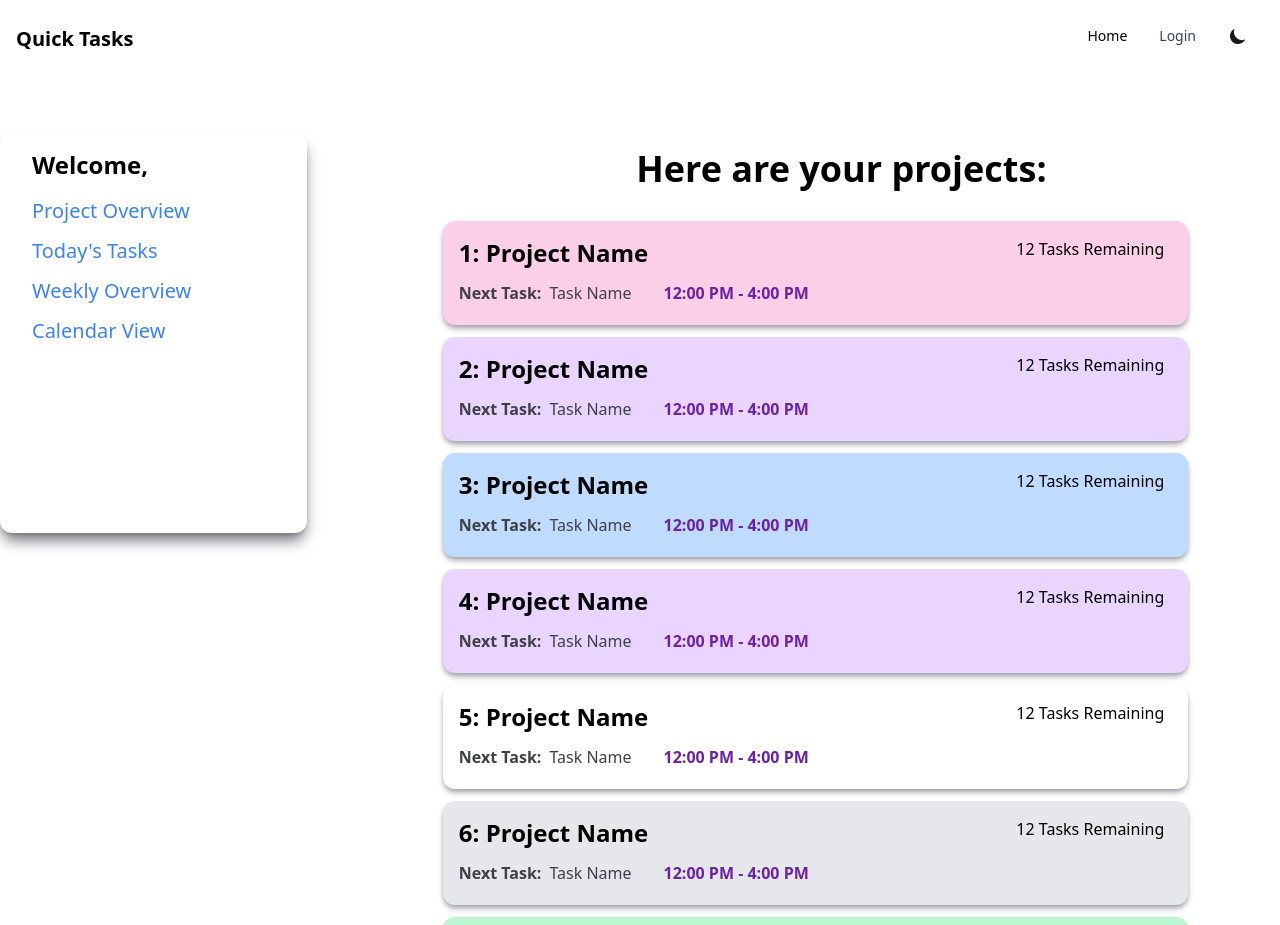
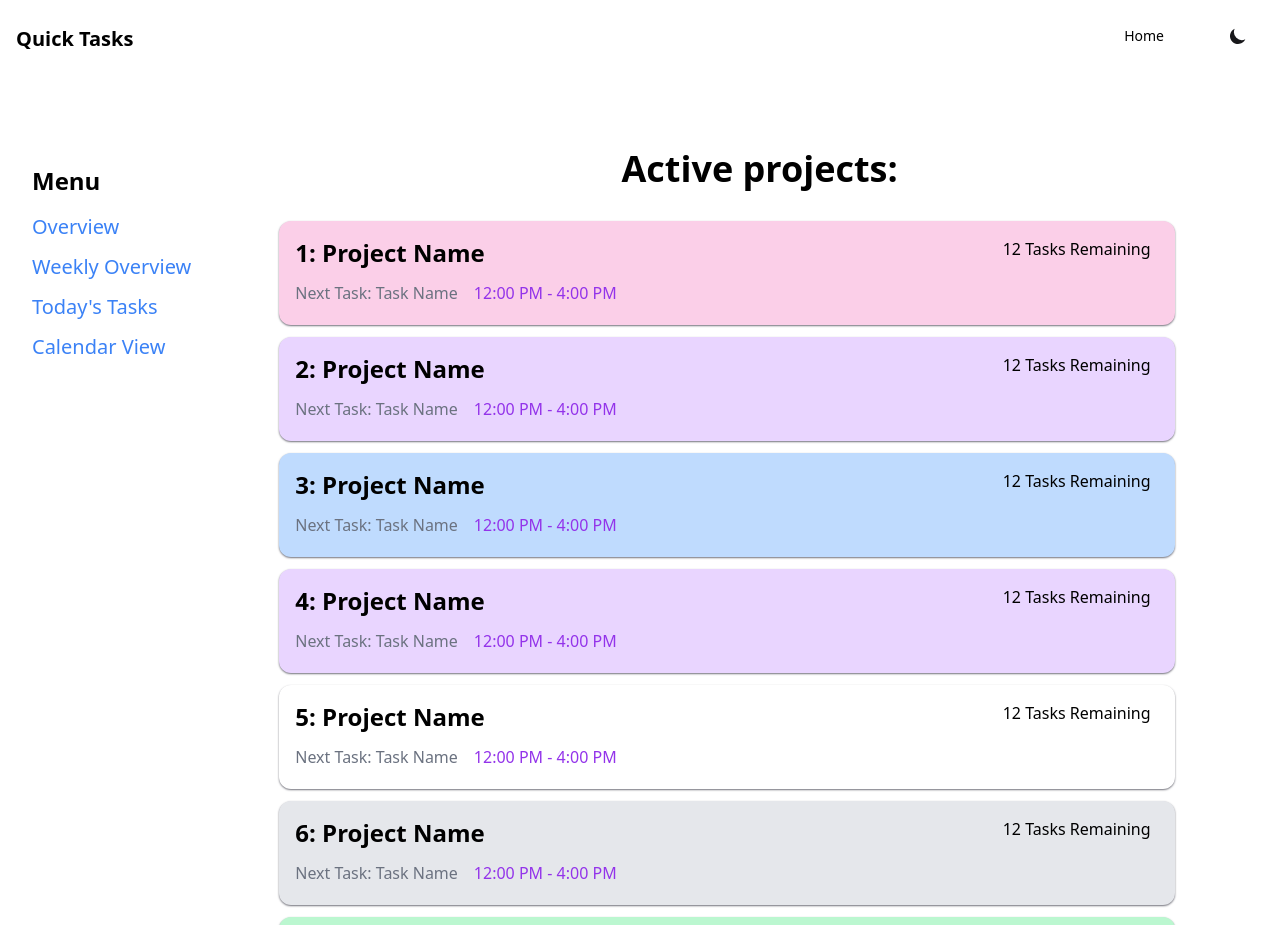
Before and after one commit to Davit-G/barbell-squat-enthusiasts, a React (Vite) app in the folder unihack2023-client/: page /my in a window 1280 px wide. Built offline with nearby package versions, Linux system fonts and the light colour scheme.

Commit message:
Auto stash before merge of "client" and "origin/client"

```diff
--- a/unihack2023-client/src/Layout.jsx
+++ b/unihack2023-client/src/Layout.jsx
@@ -1,7 +1,13 @@
 import React, { useEffect } from "react";
 import { Link } from "react-router-dom";
 import { MoonIcon, SunIcon } from "@heroicons/react/solid";
+import { useSelector } from "react-redux";
+import { selectDispayName, selectLogin } from "./features/login/loginSlice";
 function Layout({ children }) {
+
+    const displayName = useSelector(selectDispayName)
+    const loggedIn = useSelector(selectLogin)
+
     const html = document.querySelector("html");
     const userTheme = localStorage.getItem("theme");
     const systemTheme = window.matchMedia("(prefers-color-scheme: dark)").matches;
@@ -52,7 +58,7 @@ function Layout({ children }) {
                                     to="/login"
                                     className="block py-2 pl-3 pr-4 text-gray-700 rounded hover:bg-gray-100 md:hover:bg-transparent md:border-0 md:hover:text-blue-700 md:p-0 dark:text-gray-400 md:dark:hover:text-white dark:hover:bg-gray-700 dark:hover:text-white md:dark:hover:bg-transparent"
                                 >
-                  Login
+                                    {loggedIn ? displayName : "Login"}
                                 </Link>
                             </li>
                             <li>
--- a/unihack2023-client/src/pages/my/Dashboard.jsx
+++ b/unihack2023-client/src/pages/my/Dashboard.jsx
@@ -8,7 +8,7 @@ import { Link, Outlet, useOutlet } from "react-router-dom";
 import { shuffle } from "lodash";
 import { useSelector } from "react-redux";
 import { selectDispayName, selectLogin } from "../../features/login/loginSlice";
-function Dashboard({}) {
+function Dashboard({ }) {
     const child = useOutlet(); // checks to see if we have a nested route, or if we are at the default route
 
     const loggedIn = useSelector(selectLogin);
@@ -22,35 +22,33 @@ function Dashboard({}) {
     return (
         <>
             <div className="h-[80vh] mx-auto mt-10 flex flex-row w-full">
-        <div className="hidden md:flex rounded-xl shadow-lg dark:shadow-none dark:bg-zinc-700 shadow-zinc-500 w-[25rem] my-4 mr-4 p-4 px-8 h-[50vh] items-start flex-col justify-start">
+                <div className="hidden md:flex rounded-xl dark:bg-zinc-800 min-w-fit max-w-[30rem] my-4 mr-4 p-8 max-h-full h-fit items-center flex-col justify-start">
                     {" "}
                     {/* Navigation on the left */}
                     <div className="flex flex-col justify-center items-start">
-            <h1 className="text-2xl font-semibold text-left">
-              Welcome, {displayname}
-            </h1>
+                        <h1 className="text-2xl dark:text-white font-semibold text-left">Menu</h1>
                         <div className="mt-4 flex flex-col space-y-3">
                             <Link
                                 to="/my/"
-                className="text-base md:text-xl text-left hover:underline text-blue-500"
+                                className="text-base md:text-xl text-left hover:underline text-blue-500 dark:text-blue-400"
                             >
-                Project Overview
+                                Overview
+                            </Link>
+                            <Link
+                                to="/my/week"
+                                className="text-base md:text-xl text-left hover:underline text-blue-500 dark:text-blue-400"
+                            >
+                                Weekly Overview
                             </Link>
                             <Link
                                 to="/my/tasks"
-                className="text-base md:text-xl text-left hover:underline text-blue-500"
+                                className="text-base md:text-xl text-left hover:underline text-blue-500 dark:text-blue-400"
                             >
                                 Today's Tasks
                             </Link>
                             <Link
-                to="/my/week"
-                className="text-base md:text-xl text-left hover:underline text-blue-500"
-              >
-                Weekly Overview
-              </Link>
-              <Link
                                 to="/my/calendar"
-                className="text-base md:text-xl text-left hover:underline text-blue-500"
+                                className="text-base md:text-xl text-left hover:underline text-blue-500 dark:text-blue-400"
                             >
                                 Calendar View
                             </Link>
@@ -60,13 +58,13 @@ function Dashboard({}) {
                 </div>
 
                 {/* tasks, calendar etc here */}
-        <div className="m-4 flex  w-full justify-center">
+                <div className="m-4 flex w-full">
                     {child ? (
                         child // If we are in a sub-route of /my such as /my/tasks, show the nested route, otherwise show the default dashboard
                     ) : (
-            <div className="w-full py-4 pl-20">
+                        <div className="w-full py-4 ">
                             <h1 className="text-4xl text-center font-semibold dark:text-zinc-200">
-                Here are your projects:{" "}
+                                Active projects:{" "}
                             </h1>
                             <div className="flex flex-col justify-start items-start my-4 p-4 w-full space-y-3 h-[45rem] overflow-y-scroll scrollbar-hide rounded-lg ">
                                 {" "}
@@ -86,6 +84,10 @@ function Dashboard({}) {
 export default Dashboard;
 
 function Project({ project }) {
+    const [bgColor, setBgColor] = useState("bg-white");
+    useEffect(() => {
+        setBgColor(shuffle(colours).pop());
+    }, [bgColor]);
     const colours = [
         "bg-red-200",
         "bg-yellow-200",
@@ -98,14 +100,9 @@ function Project({ project }) {
         "bg-gray-200",
     ];
 
-  const [bgColor, setBgColor] = useState("bg-white");
-  useEffect(() => {
-    setBgColor(shuffle(colours).pop());
-  }, [bgColor]);
-
     return (
         <div
-      className={`rounded-xl ml-2 shadow-md shadow-zinc-400 p-4 w-11/12 ${bgColor} hover:scale-[1.02] transition-all duration-150`}
+            className={`rounded-xl ml-2 shadow-sm shadow-zinc-500 p-4 w-11/12 ${bgColor} hover:scale-[1.02] transition-all duration-150`}
         >
             <div className="grid grid-cols-4 w-full">
                 <h1 className="text-2xl font-semibold col-span-3">
@@ -114,10 +111,9 @@ function Project({ project }) {
 
                 <p className="flex justify-end pr-2">12 Tasks Remaining</p>
             </div>
-      <div className="flex  pt-3 pb-1">
-        <p className="text-zinc-700 font-bold">Next Task:</p>
-        <p className="text-zinc-700 pl-2">Task Name</p>
-        <p className="text-purple-800 font-semibold pl-8">12:00 PM - 4:00 PM</p>
+            <div className="flex space-x-4 pt-3 pb-1">
+                <p className="text-gray-500">Next Task: Task Name</p>
+                <p className="text-purple-600">12:00 PM - 4:00 PM</p>
             </div>
         </div>
     );
```
Lines whose indentation alone changed are shown as unchanged.
